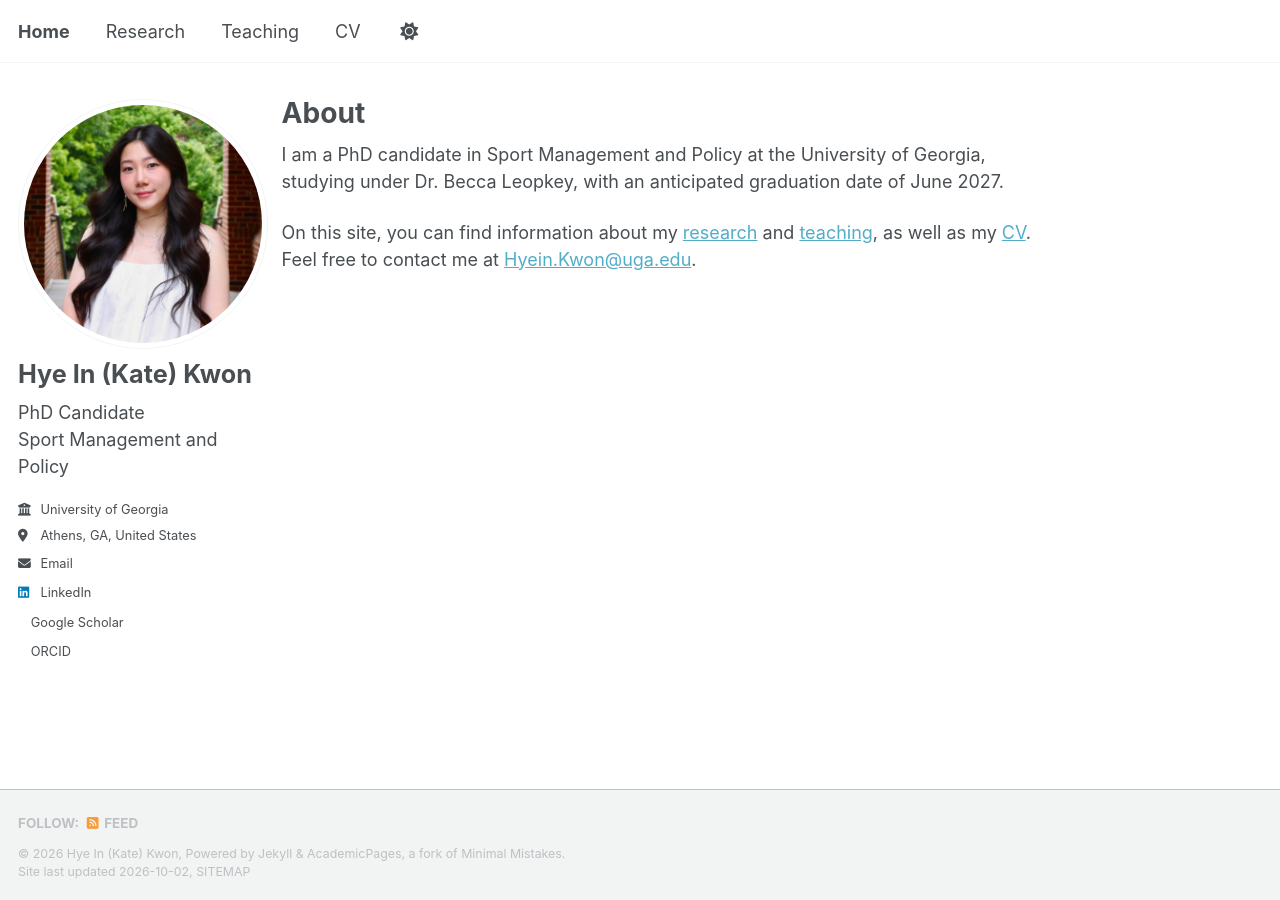
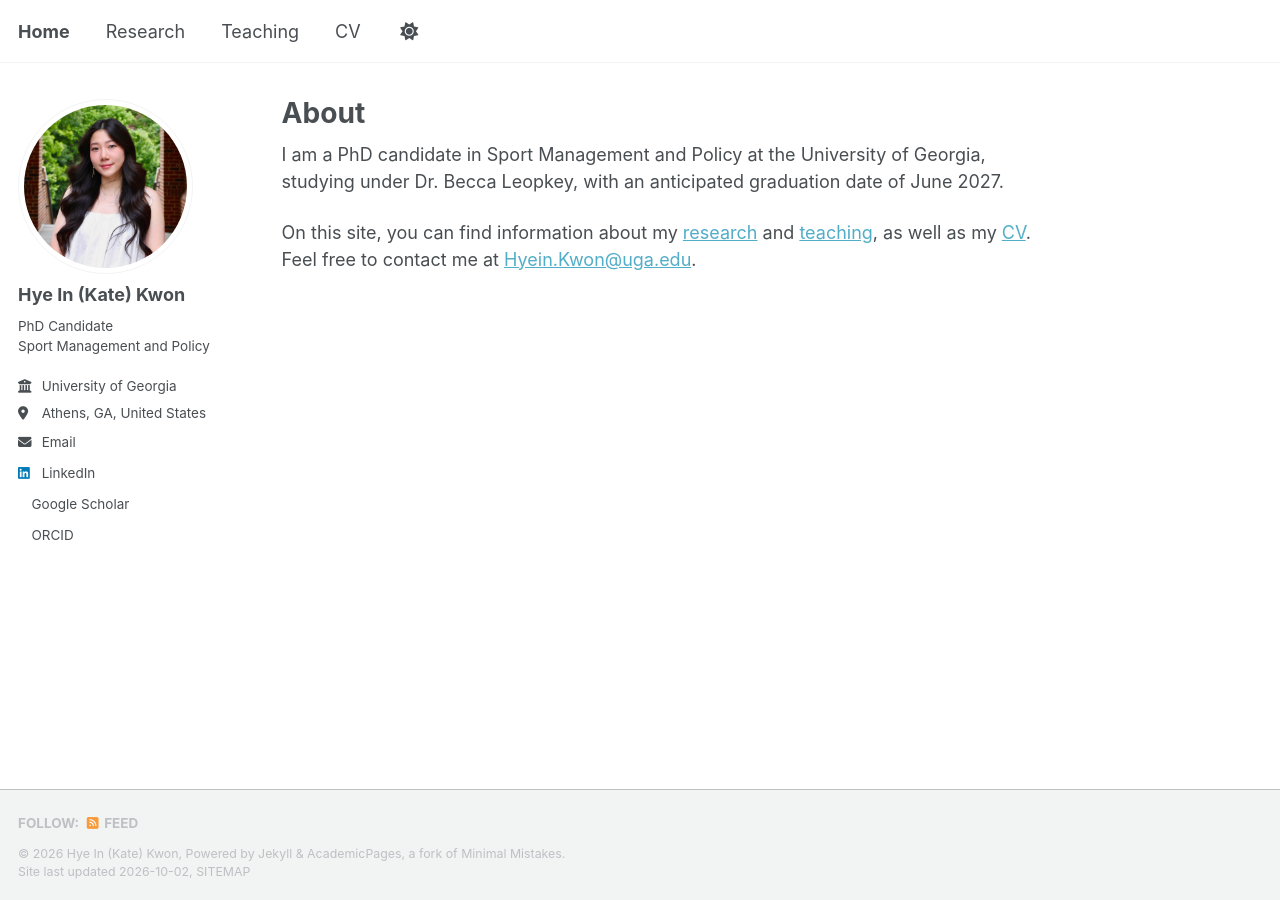
Before and after one commit to katehyeinkwon/katehyeinkwon.github.io, a Jekyll site: the page built from _pages/about.md, in a window 1280 px wide. Built offline with Jekyll 4.4.1, drawn with Linux system fonts in a browser that asks for light colours; a style sheet for code colours, icons or effects is not loaded.

Commit message:
Update main.scss

```diff
--- a/assets/css/main.scss
+++ b/assets/css/main.scss
@@ -37,23 +37,3 @@
     "layout/sidebar",
     "layout/json_cv"
 ;
-/* Wider left sidebar on desktop, scales with window size */
-@media (min-width: 64em) {
-  .sidebar {
-    width: clamp(200px, 20vw, 280px) !important;
-  }
-  .author__avatar img {
-    width: 100%;
-    max-width: 100% !important;
-    height: auto;
-  }
-  .author__name {
-    font-size: 1.4em !important;
-  }
-  .author__bio {
-    font-size: 1em !important;
-  }
-  .author__urls {
-    font-size: 0.95em !important;
-  }
-}
```
